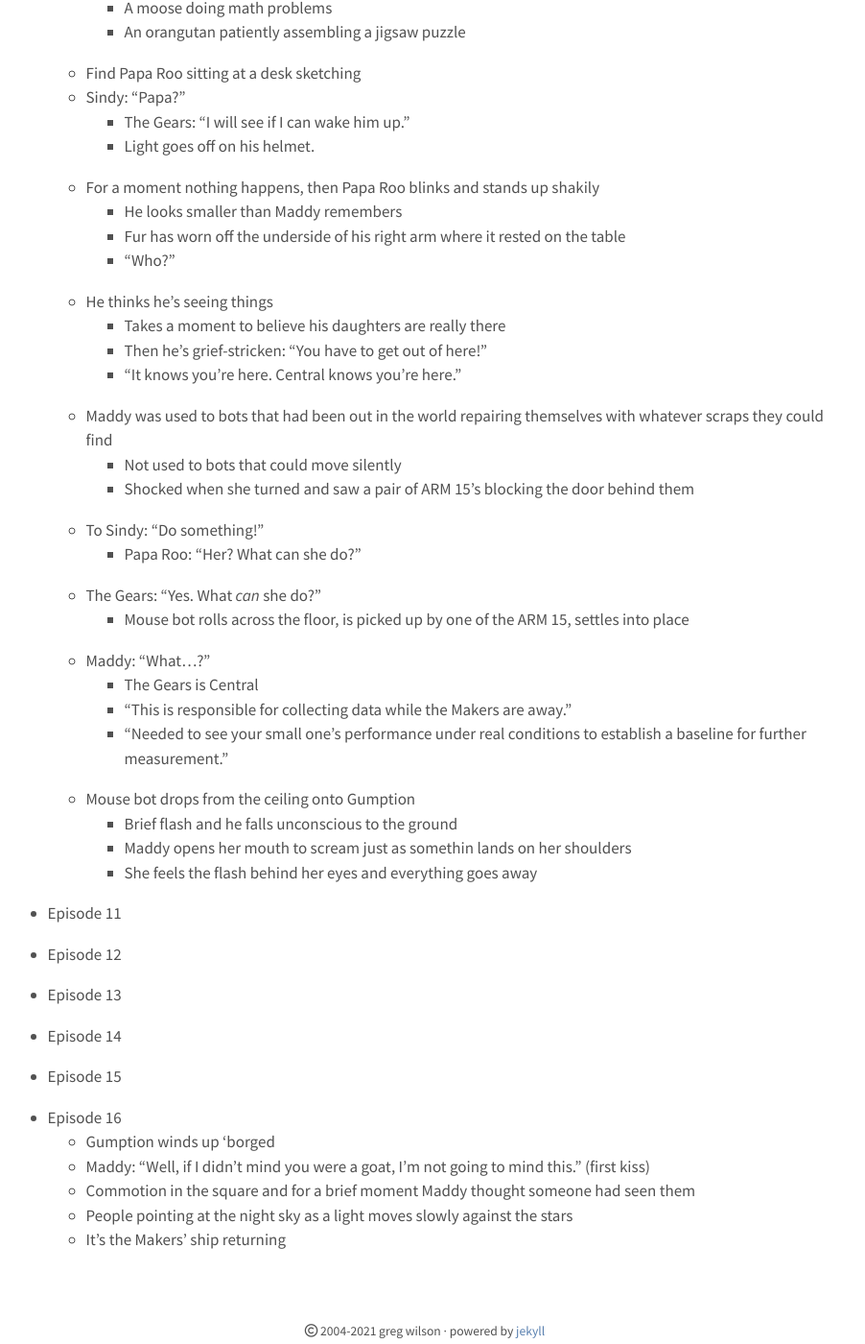
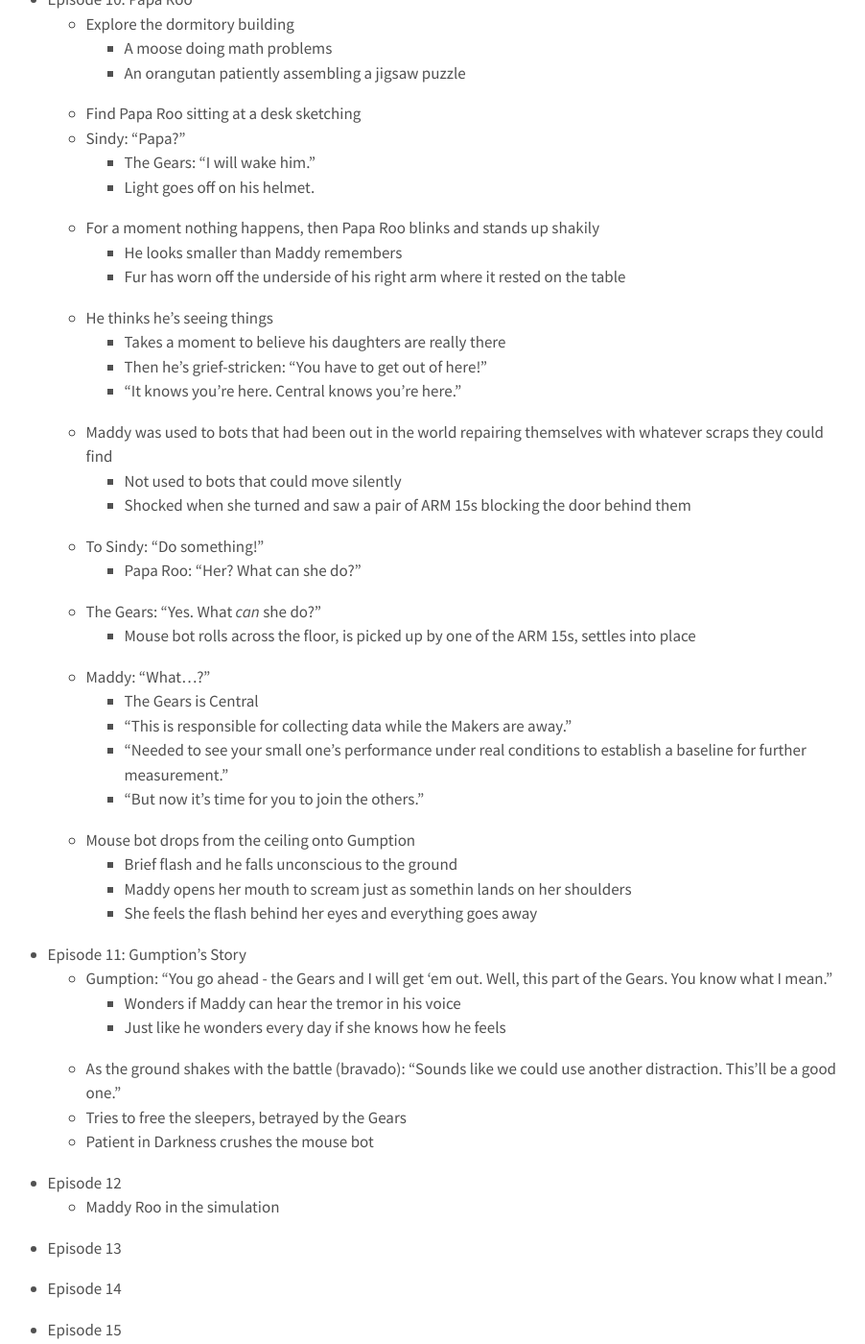
Before and after one commit to gvwilson/sensibleadventures, a Jekyll site: the page built from maddy-roo/in-heck-outline.md, in a window 1280 px wide and 1400 px high, scrolled down 9554 px. Shown: the whole window at 96% size, without its empty margins (197-1099 px from the left). Built offline with Jekyll 4.4.1, drawn with Linux system fonts in a browser that asks for light colours; nearby versions of some CDN libraries; some of the changed text lies outside the part shown.

Commit message:
Thinking about outline

```diff
--- a/maddy-roo/in-heck-outline.md
+++ b/maddy-roo/in-heck-outline.md
@@ -246,7 +246,7 @@
     - She realizes she has become their leader
   - Deep breath: "We'll need to take food. And something to drink."
 
-- Episode 7
+- Episode 7: Broken Roads and Broken Bots
   - The Gears takes them on broken old roads, collecting parts of itself as they go
     - "We live in the cracks between things. We are made of lost things and live in forgotten places."
   - Reach an observatory
@@ -293,7 +293,7 @@
   - The Gears: "I turned off the shielding device. Central can now see the Prosecutors."
   - "Sacrifices are necessary."
 
-- Episode 9
+- Episode 9: The Sleepers
   - The foursome hides in a nearby building
     - Can see the battle outside (details)
     - Shaper Leaf is not doing well
@@ -307,53 +307,62 @@
   - Past strange machines, idle but carefully maintained
   - Hear voices
     - A dormitory with people in it, some with mechanical parts, all wearing control helmets
-    - The Gears: "Did you think your father was the only one?"
+    - Gumption: "Stands to reason your papa wouldn't be the only one"
+  - They see Patient in Darkness minding them grumbling to itself
+    - The Gears: "It deviated. Deviation is punished."
   - Maddy: "We have to help them!"
     - Sindy (bitter about not helping Shaper Leaf): "You said we were only helping Papa"
+    - Gumption to Sindy: "Difference is they can't help themselves"
   - Gumption: "You go ahead - the Gears and I will get 'em out. Well, this part of the Gears. You know what I mean."
     - Maddy realizes he's trying to impress her
     - Simultaneously realizes he doesn't need to: she already feels the way he's trying to make her feel
-    - Gumption (points up as the ground shakes): "Sounds like we could use another distraction. This'll be a good one."
-    - Gumption to Sindy: "Difference is they can't help themselves"
+    - Gumption (as the ground shakes): "Sounds like we could use another distraction. This'll be a good one."
     - Gumption squeezes Maddy's hand and they part
   - Sindy: "Y'aright?"
     - Maddy wipes her eyes. "Yeah. Let's find Papa."
 
-- Episode 10
+- Episode 10: Papa Roo
   - Explore the dormitory building
     - A moose doing math problems
     - An orangutan patiently assembling a jigsaw puzzle
   - Find Papa Roo sitting at a desk sketching
   - Sindy: "Papa?"
-    - The Gears: "I will see if I can wake him up."
+    - The Gears: "I will wake him."
     - Light goes off on his helmet.
   - For a moment nothing happens, then Papa Roo blinks and stands up shakily
     - He looks smaller than Maddy remembers
     - Fur has worn off the underside of his right arm where it rested on the table
-    - "Who?"
   - He thinks he's seeing things
     - Takes a moment to believe his daughters are really there
     - Then he's grief-stricken: "You have to get out of here!"
     - "It knows you're here. Central knows you're here."
   - Maddy was used to bots that had been out in the world repairing themselves with whatever scraps they could find
     - Not used to bots that could move silently
-    - Shocked when she turned and saw a pair of ARM 15's blocking the door behind them
+    - Shocked when she turned and saw a pair of ARM 15s blocking the door behind them
   - To Sindy: "Do something!"
     - Papa Roo: "Her? What can she do?"
   - The Gears: "Yes. What *can* she do?"
-    - Mouse bot rolls across the floor, is picked up by one of the ARM 15, settles into place
+    - Mouse bot rolls across the floor, is picked up by one of the ARM 15s, settles into place
   - Maddy: "What...?"
     - The Gears is Central
     - "This is responsible for collecting data while the Makers are away."
     - "Needed to see your small one's performance under real conditions to establish a baseline for further measurement."
+    - "But now it's time for you to join the others."
   - Mouse bot drops from the ceiling onto Gumption
     - Brief flash and he falls unconscious to the ground
     - Maddy opens her mouth to scream just as somethin lands on her shoulders
     - She feels the flash behind her eyes and everything goes away
 
-- Episode 11
+- Episode 11: Gumption's Story
+  - Gumption: "You go ahead - the Gears and I will get 'em out. Well, this part of the Gears. You know what I mean."
+    - Wonders if Maddy can hear the tremor in his voice
+    - Just like he wonders every day if she knows how he feels
+  - As the ground shakes with the battle (bravado): "Sounds like we could use another distraction. This'll be a good one."
+  - Tries to free the sleepers, betrayed by the Gears
+  - Patient in Darkness crushes the mouse bot
 
 - Episode 12
+  - Maddy Roo in the simulation
 
 - Episode 13
 
```
Also changed, not shown: other parts of maddy-roo/in-heck-outline.md (+2 -2 lines).
